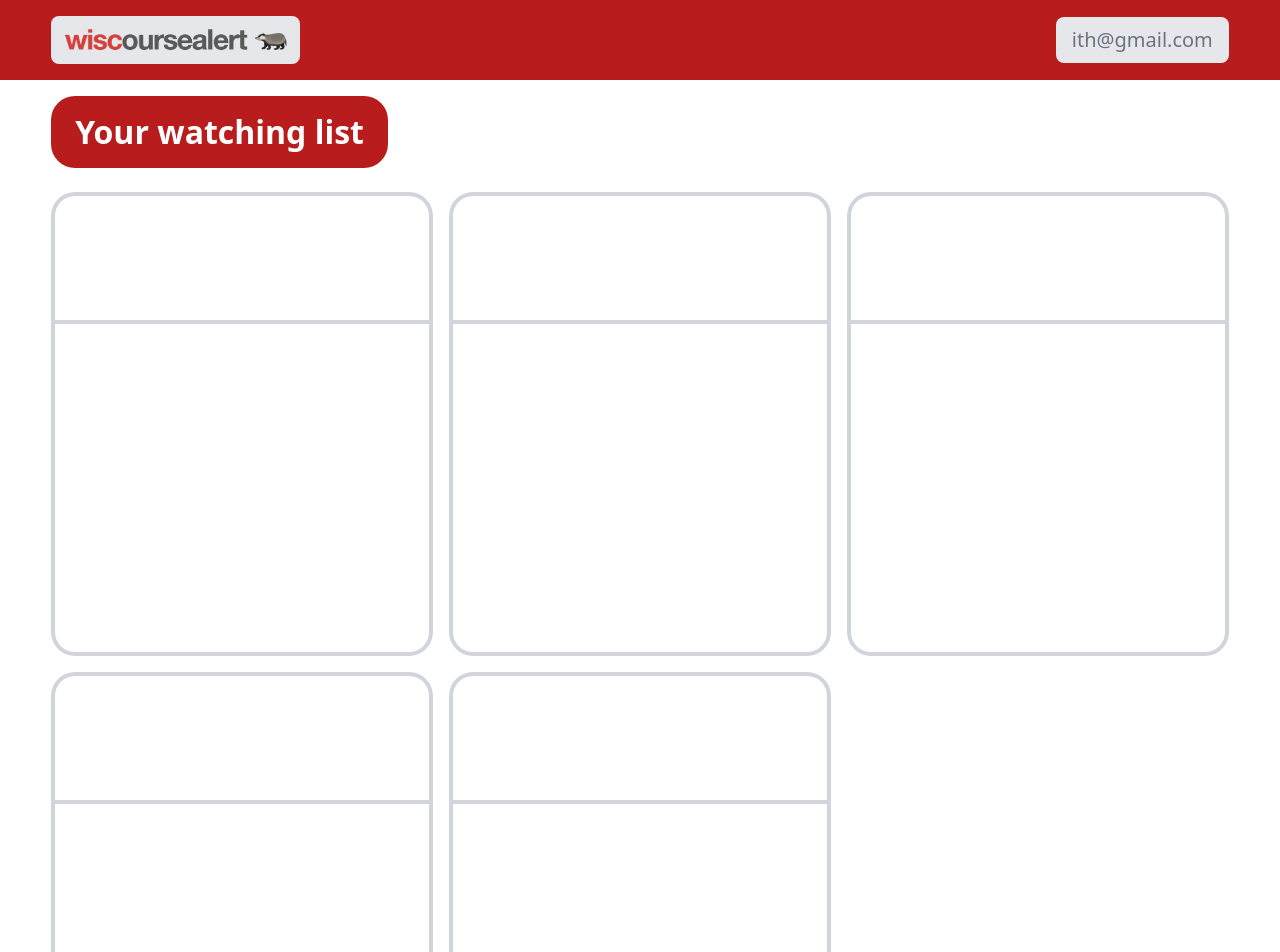
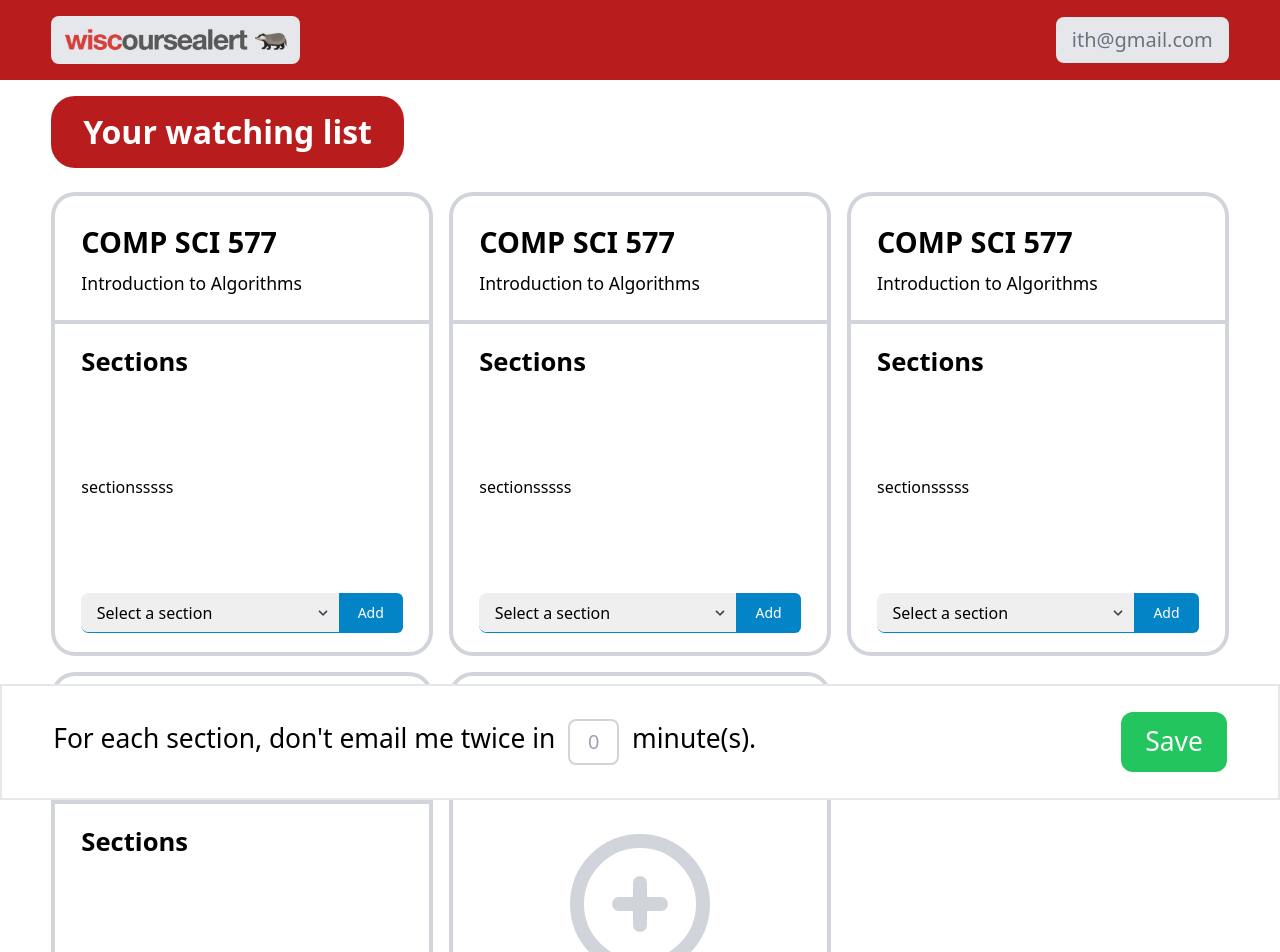
Before and after one commit to wiscoursealert/wiscoursealert, a React (Create React App) app in the folder frontend/: page /edit in a window 1280 px wide. Shown: the top 952 px of the page. Built offline with nearby package versions, Linux system fonts and the light colour scheme.

Commit message:
fix font, add addCard addform + more responsive

```diff
--- /dev/null
+++ b/frontend/src/components/addCard.js
@@ -0,0 +1,22 @@
+const AddCard = () => {
+  return (
+    <button className="flex justify-center items-center grow h-[58vh] sm:max-h-[510px] lg:max-h-[600px] rounded-3xl transition ease-in-out duration-300 hover:scale-[1.02] hover:shadow-xl border-4 border-gray-300">
+        <svg
+          xmlns="http://www.w3.org/2000/svg"
+          className="h-6 w-6 stroke-gray-300 scale-[7]"
+          fill="none"
+          viewBox="0 0 24 24"
+          stroke="currentColor"
+          strokeWidth={2}
+        >
+          <path
+            strokeLinecap="round"
+            strokeLinejoin="round"
+            d="M12 9v3m0 0v3m0-3h3m-3 0H9m12 0a9 9 0 11-18 0 9 9 0 0118 0z"
+          />
+        </svg>
+    </button>
+  );
+};
+
+export default AddCard;
--- /dev/null
+++ b/frontend/src/components/addform.js
@@ -0,0 +1,31 @@
+const AddForm = () => {
+  return (
+    <form class="h-[2.5rem] w-auto flex">
+      <div class="flex justify-between items-center relative h-full w-4/5 border-b border-sky-600 rounded-bl-lg">
+        <select className="appearance-none w-full px-[6%] h-full rounded-l-lg leading-tight focus:outline-none focus:shadow-outline text-left hover:bg-gray-200">
+          <option selected>Select a section</option>
+          <option>Section 1</option>
+          <option>Section 2</option>
+          <option>Section 3</option>
+        </select>
+        <div class="pointer-events-none absolute inset-y-0 right-0 flex items-center px-2 text-gray-700">
+          <svg
+            class="fill-current h-4 w-4"
+            xmlns="http://www.w3.org/2000/svg"
+            viewBox="0 0 20 20"
+          >
+            <path d="M9.293 12.95l.707.707L15.657 8l-1.414-1.414L10 10.828 5.757 6.586 4.343 8z" />
+          </svg>
+        </div>
+      </div>
+      <button
+        className="w-1/5 text-sm text-white px-2 rounded-r-md bg-sky-600 hover:bg-sky-700 border-sky-600 hover:border-sky-700 transition ease-in-out duration:500 hover:scale-105"
+        type="submit"
+      >
+        Add
+      </button>
+    </form>
+  );
+};
+
+export default AddForm;
--- a/frontend/src/components/card.js
+++ b/frontend/src/components/card.js
@@ -1,15 +1,27 @@
-
+import AddForm from "./addform";
 
 const Card = () => {
   return (
     <div className="grow h-[58vh] sm:max-h-[510px] lg:max-h-[600px] rounded-3xl transition ease-in-out duration-300 hover:scale-[1.02] hover:shadow-xl z-0">
       <div className="h-[28%] rounded-t-3xl border-gray-300 border-x-4 border-t-4 border-b-2">
+        <div className="px-[7%] h-full flex flex-col justify-center">
+          <p className="text-[4vmax] sm:text-[1.8rem] font-bold pb-[0.8vh]">
+            COMP SCI 577
+          </p>
+          <p className="text-[2vmax] sm:text-[1.1rem]">
+            Introduction to Algorithms
+          </p>
+        </div>
       </div>
       <div className="h-[72%] rounded-b-3xl border-gray-300 border-x-4 border-t-2 border-b-4">
-
+        <div className="px-[7%] py-[5%] h-full flex flex-col justify-between">
+          <p className="text-[3vmax] sm:text-[1.6rem] font-bold">Sections</p>
+          <div>sectionsssss</div>
+          <AddForm />
+        </div>
       </div>
     </div>
   );
-}
+};
 
 export default Card;
--- a/frontend/src/components/cards.js
+++ b/frontend/src/components/cards.js
@@ -1,13 +1,14 @@
 import Card from "./card.js"
+import AddCard from "./addCard.js"
 
 const Cards = () => {
   return (
       <div className="w-full h-full grid gap-4 grid-cols-[repeat(auto-fill,minmax(250px,1fr))] sm:grid-cols-[repeat(auto-fill,minmax(340px,1fr))] lg:grid-cols-[repeat(auto-fill,minmax(380px,1fr))]">
-        <Card/>
         <Card />
         <Card />
         <Card />
         <Card />
+        <AddCard />
       </div>
 
   );
--- a/frontend/src/components/footer.js
+++ b/frontend/src/components/footer.js
@@ -1,7 +1,7 @@
 const Footer = () => {
   return (
-    <form className="w-full bottom-0 bg-white border-2 border-gray-200">
-      <div className="my-[2vh] mx-[4vw] h-[11vh] flex justify-between items-center">
+    <form className="w-full sticky bottom-0 z-50  bg-white border-2 border-gray-200">
+      <div className="my-[2vh] mx-[4vw] h-[10vh] flex justify-between items-center">
         <div className="flex flex-row">
           <p className="text-[3.3vmin] font-base">
             For each section, don't email me twice in
--- a/frontend/src/pages/edit.js
+++ b/frontend/src/pages/edit.js
@@ -7,16 +7,16 @@ const Edit = () => {
   let [searchParam, setSearchParam] = useSearchParams();
 
   return (
-    <div className="top-0">
+    <>
       <Navigation />
       <div className="my-[2vh] mx-[4vw] ">
-        <p className="text-[4vmin] text-white bg-red-700 font-semibold mb-[3vh] w-fit px-[3vmin] py-[1.5vmin] rounded-3xl">
+        <p className="text-[4vmin] text-white bg-red-700 font-semibold mb-[3vh] w-fit px-[4vmin] py-[1.5vmin] rounded-3xl">
           Your watching list
         </p>
         <Cards />
       </div>
       <Footer />
-    </div>
+    </>
   );
 };
 
```
